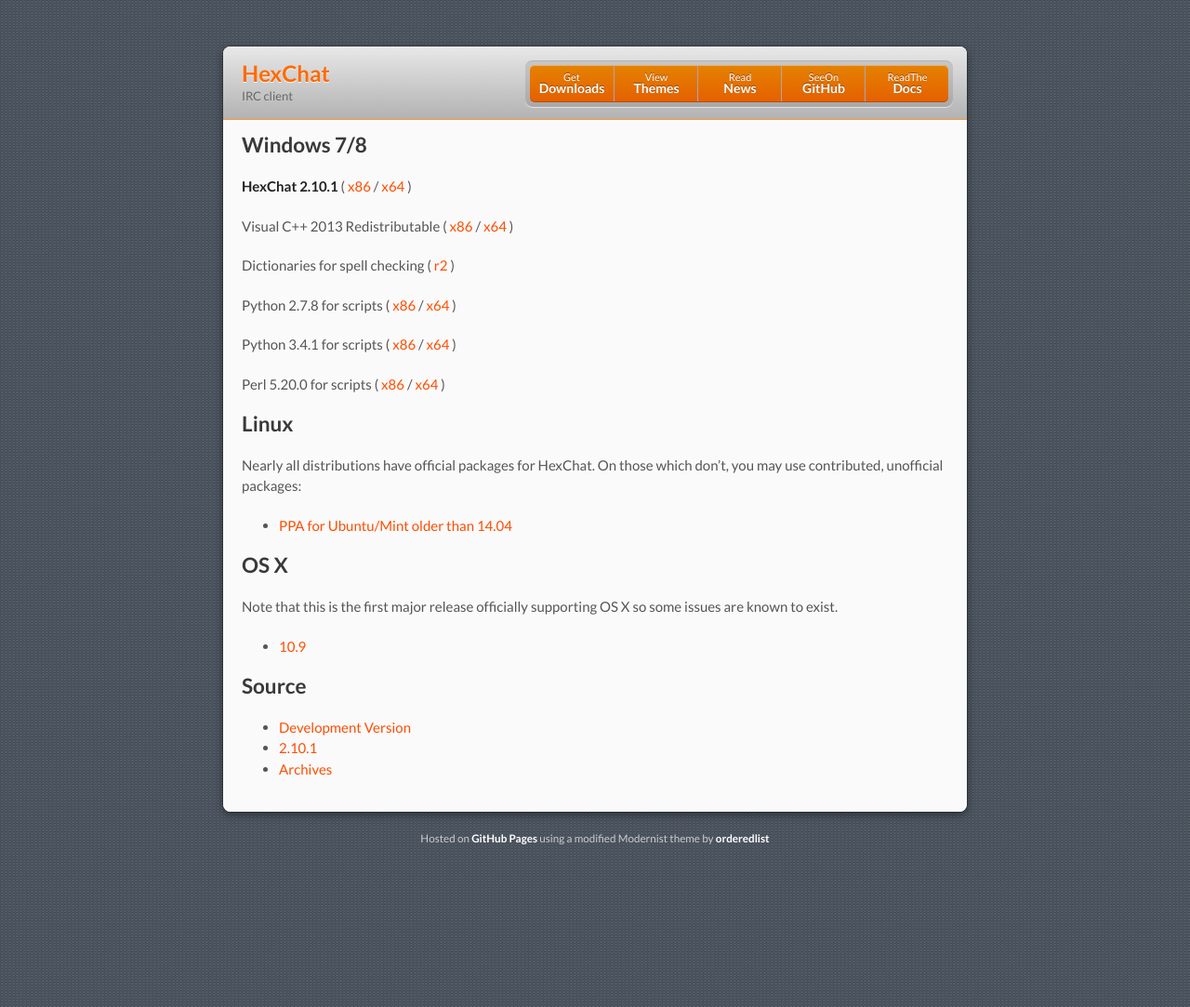
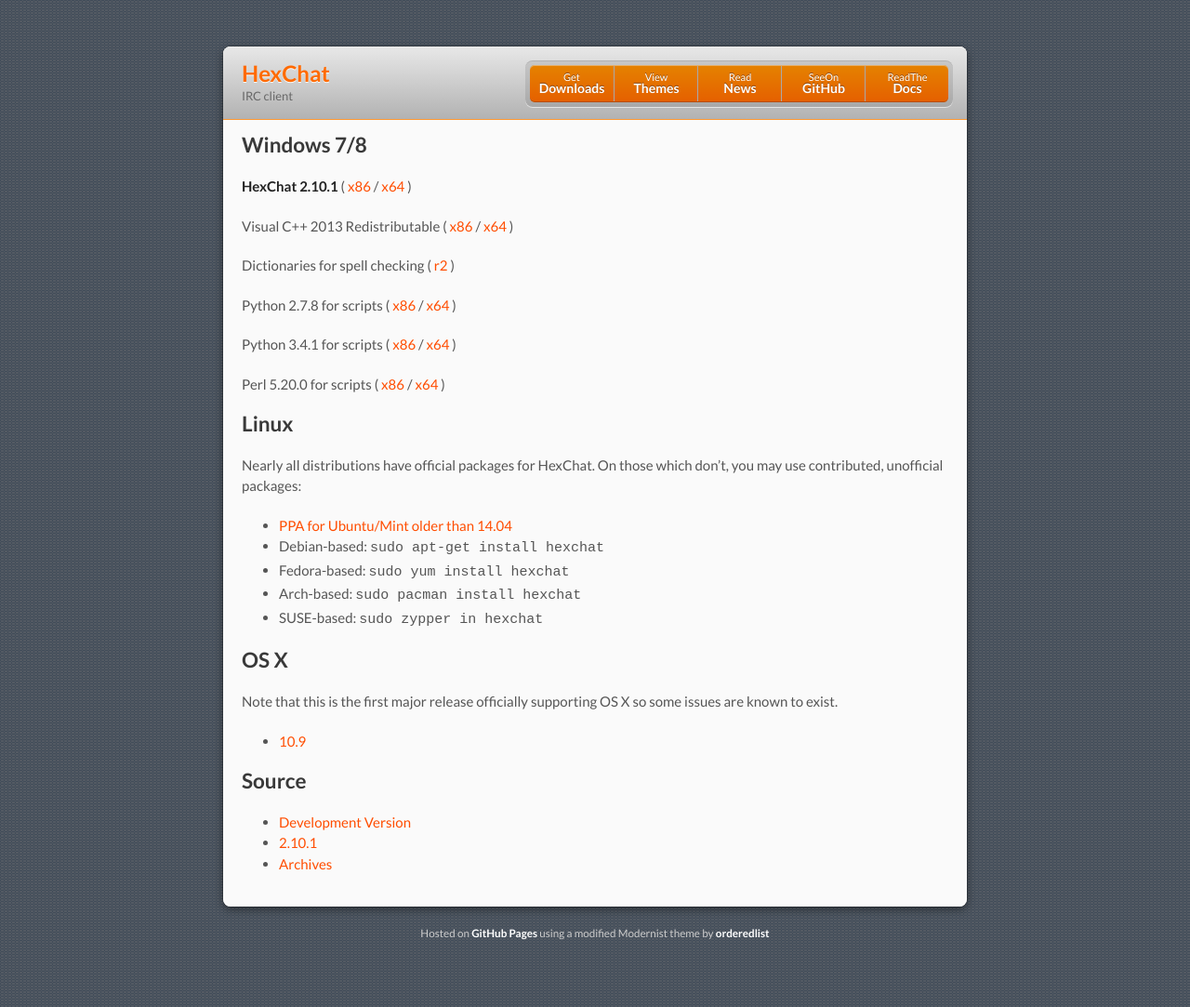
Before and after one commit to hexchat/hexchat.github.com, a Jekyll site: the page built from downloads.md, in a window 1280 px wide. Shown: the whole page at 93% size. Built offline with Jekyll 4.4.1, drawn with Linux system fonts in a browser that asks for light colours.

Commit message:
Clarify installation instructions for beginners
Not only would this help beginners find their way, it also helps experienced users notice that Hexchat is in official repos.
When I first tried to install Hexchat on Linux, I didn't realize there was an official package, and compiled Hexchat from source.

```diff
--- a/downloads.md
+++ b/downloads.md
@@ -22,6 +22,10 @@
 Nearly all distributions have official packages for HexChat. On those which don't, you may use contributed, unofficial packages:
 
 - [PPA for Ubuntu/Mint older than 14.04](https://launchpad.net/~gwendal-lebihan-dev/+archive/hexchat-stable)
+- Debian-based: `sudo apt-get install hexchat`
+- Fedora-based: `sudo yum install hexchat`
+- Arch-based: `sudo pacman install hexchat`
+- SUSE-based: `sudo zypper in hexchat`
 
 ## OS X
 Note that this is the first major release officially supporting OS X so some issues are known to exist.
```
